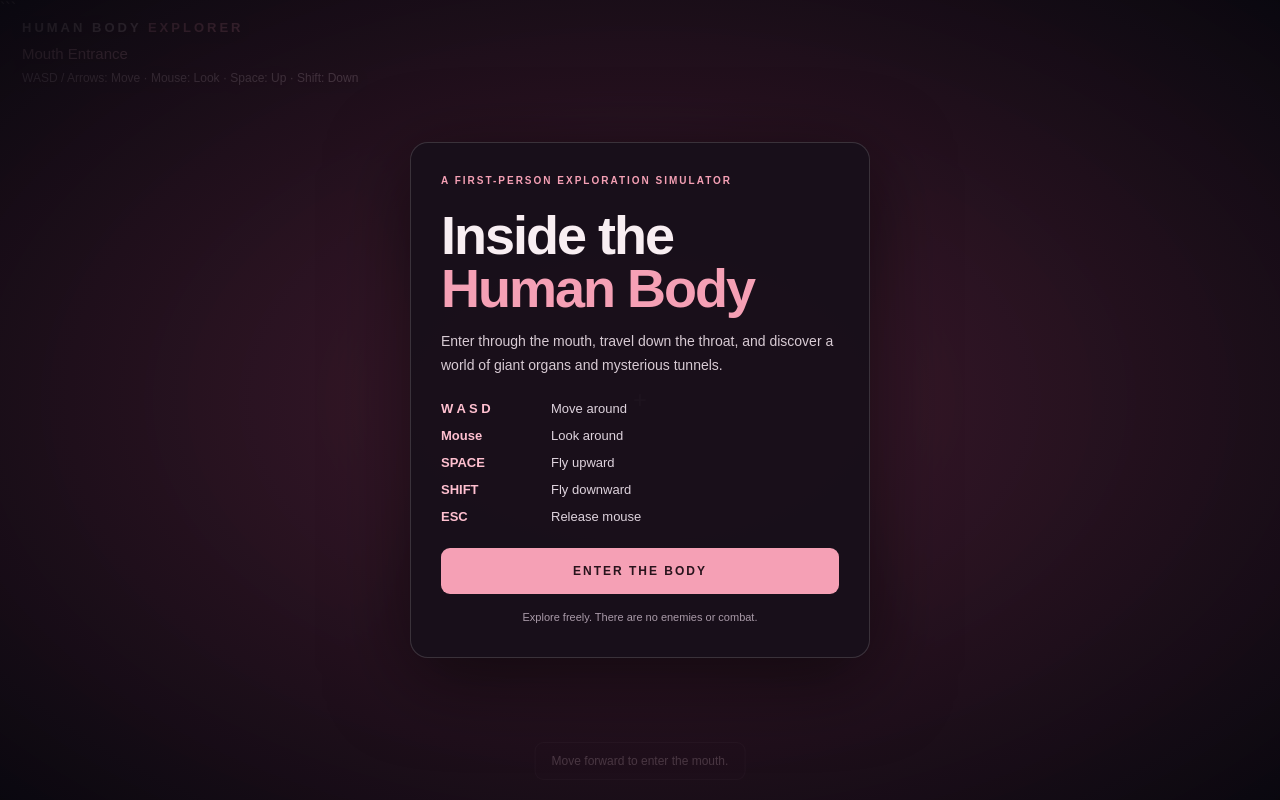
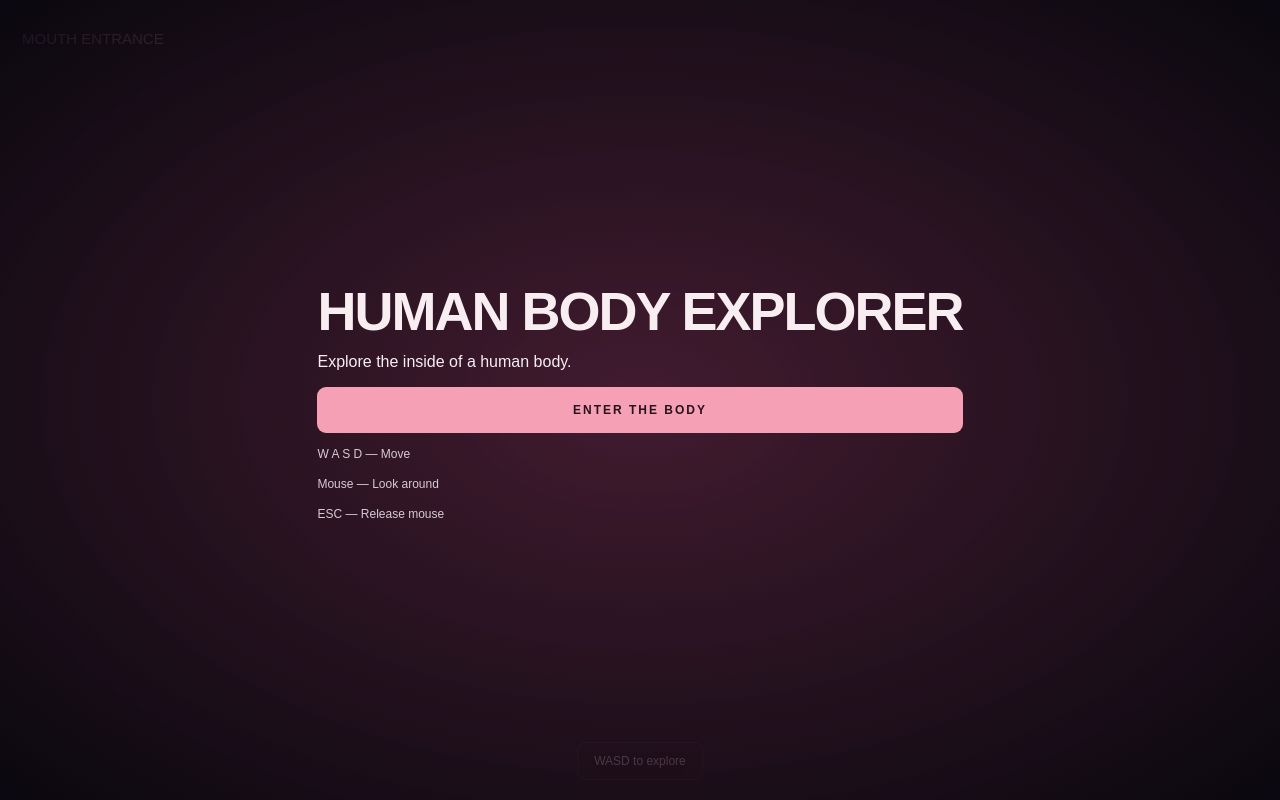
Before and after one commit to pyaesonekalel24-design/human-body-explorer, a plain HTML site: page index.html in a window 1280 px wide. Drawn offline with Linux system fonts and the light colour scheme; a script that the page names is missing.

Commit message:
Update index.html

````diff
--- a/index.html
+++ b/index.html
@@ -1,14 +1,11 @@
+
 <!DOCTYPE html>
 <html lang="en">
 <head>
   <meta charset="UTF-8">
-  <meta name="viewport" content="width=device-width, initial-scale=1.0, maximum-scale=1.0, user-scalable=no">
-
+  <meta name="viewport" content="width=device-width, initial-scale=1.0">
   <title>Human Body Explorer</title>
-
   <link rel="stylesheet" href="./style.css">
-
-  <!-- Three.js is loaded directly from a CDN. -->
   <script type="importmap">
     {
       "imports": {
@@ -17,70 +14,28 @@
     }
   </script>
 </head>
-
 <body>
-
-  <div id="hud">
-    <div class="logo">HUMAN BODY <span>EXPLORER</span></div>
-    <div id="location">Mouth Entrance</div>
-    <div class="instructions">
-      WASD / Arrows: Move · Mouse: Look · Space: Up · Shift: Down
-    </div>
-  </div>
-
-  <div id="crosshair">+</div>
+  <div id="game"></div>
 
   <div id="start-screen">
-    <div class="start-card">
-      <div class="eyebrow">A FIRST-PERSON EXPLORATION SIMULATOR</div>
-
-      <h1>Inside the<br><span>Human Body</span></h1>
-
-      <p>
-        Enter through the mouth, travel down the throat,
-        and discover a world of giant organs and mysterious tunnels.
-      </p>
-
-      <div class="control-list">
-        <div><b>W A S D</b><span>Move around</span></div>
-        <div><b>Mouse</b><span>Look around</span></div>
-        <div><b>SPACE</b><span>Fly upward</span></div>
-        <div><b>SHIFT</b><span>Fly downward</span></div>
-        <div><b>ESC</b><span>Release mouse</span></div>
-      </div>
-
+    <div class="menu">
+      <h1>HUMAN BODY EXPLORER</h1>
+      <p>Explore the inside of a human body.</p>
       <button id="start-button">ENTER THE BODY</button>
-
-      <div class="small-text">
-        Explore freely. There are no enemies or combat.
+      <div class="instructions">
+        <p>W A S D — Move</p>
+        <p>Mouse — Look around</p>
+        <p>ESC — Release mouse</p>
       </div>
     </div>
   </div>
 
-  <!-- Mobile movement controls -->
-  <div id="mobile-controls">
-    <div class="movement-pad">
-      <button data-move="forward">▲</button>
-
-      <div class="horizontal-buttons">
-        <button data-move="left">◀</button>
-        <button data-move="backward">▼</button>
-        <button data-move="right">▶</button>
-      </div>
-    </div>
-
-    <div class="vertical-buttons">
-      <button data-move="up">UP</button>
-      <button data-move="down">DOWN</button>
-    </div>
-  </div>
-
-  <div id="message">
-    Move forward to enter the mouth.
+  <div id="hud">
+    <div id="location">MOUTH ENTRANCE</div>
+    <div id="crosshair">+</div>
+    <div id="message">WASD to explore</div>
   </div>
 
   <script type="module" src="./main.js"></script>
-
 </body>
 </html>
-```
````
